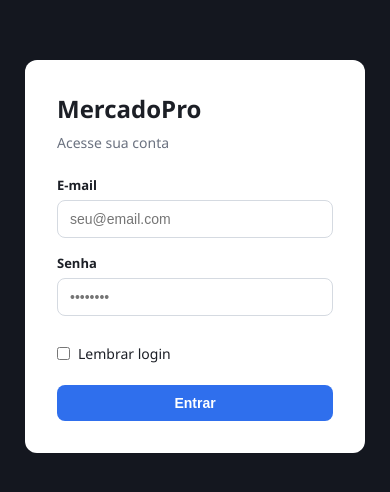
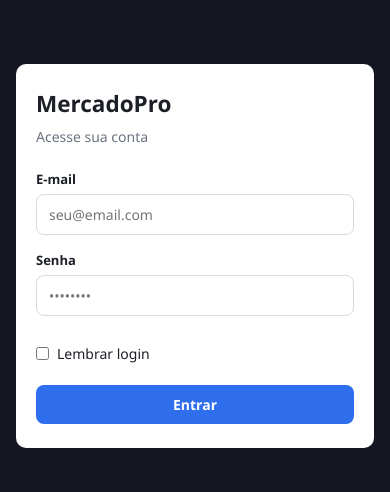
Before and after one commit to ubiracisouza8900-source/MercadoPro, a React (Vite) app in the folder frontend/: page /login in a window 390 px wide. Shown: the part 166-658 px from the top of the page. Built offline with nearby package versions, Linux system fonts and the light colour scheme; no server answers.

Commit message:
adapta projeto para todos os dispositivos

```diff
--- a/frontend/src/style.css
+++ b/frontend/src/style.css
@@ -1,28 +1,83 @@
+/* =========================================================
+   RESET GLOBAL
+   ========================================================= */
+
 * {
   box-sizing: border-box;
   margin: 0;
   padding: 0;
 }
 
+html,
+body,
+#root {
+  width: 100%;
+  min-height: 100%;
+}
+
+html {
+  font-size: 16px;
+}
+
 body {
   font-family: "Segoe UI", Roboto, Arial, sans-serif;
   background: #f4f6f8;
   color: #1c1f26;
+  overflow-x: hidden;
 }
 
+/* =========================================================
+   ELEMENTOS GERAIS
+   ========================================================= */
+
+button,
+input,
+select,
+textarea {
+  font: inherit;
+}
+
+button {
+  cursor: pointer;
+}
+
+img {
+  max-width: 100%;
+  height: auto;
+}
+
+table {
+  border-collapse: collapse;
+}
+
+/* =========================================================
+   LOGIN
+   ========================================================= */
+
 .login-container {
+  width: 100%;
+  min-height: 100vh;
+  min-height: 100dvh;
+
   display: flex;
   align-items: center;
   justify-content: center;
-  min-height: 100vh;
+
+  padding: 20px;
+
   background: #14171f;
 }
 
 .login-caixa {
+  width: 100%;
+  max-width: 340px;
+
   background: #fff;
+
   padding: 32px;
+
   border-radius: 12px;
-  width: 340px;
+
   display: flex;
   flex-direction: column;
   gap: 4px;
@@ -37,3 +92,33 @@ body {
   margin-bottom: 20px;
   font-size: 14px;
 }
+
+/* =========================================================
+   CELULAR
+   ========================================================= */
+
+@media (max-width: 480px) {
+  html {
+    font-size: 15px;
+  }
+
+  .login-container {
+    padding: 16px;
+  }
+
+  .login-caixa {
+    max-width: 100%;
+    padding: 24px 20px;
+    border-radius: 10px;
+  }
+}
+
+/* =========================================================
+   TABLET
+   ========================================================= */
+
+@media (min-width: 481px) and (max-width: 1024px) {
+  .login-caixa {
+    max-width: 380px;
+  }
+}
```
